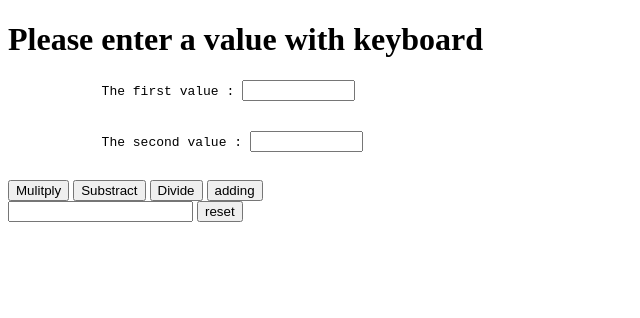
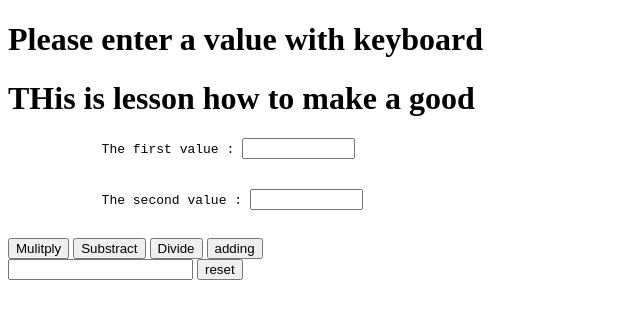
Before and after one commit to feurstern/javascript-lesson, a plain HTML site: page practice/input-output.html in a window 1280 px wide. Shown: the whole page, without its empty margins (0-640 px from the left). Drawn offline with Linux system fonts and the light colour scheme.

Commit message:
update output and input Javascript

```diff
--- a/practice/input-output.html
+++ b/practice/input-output.html
@@ -85,6 +85,7 @@
     <form action="" name="formm">
 
         <h1>Please enter a value with keyboard</h1>
+        <h1>THis is lesson how to make a good </h1>
 
         <div>
             <pre>
```
